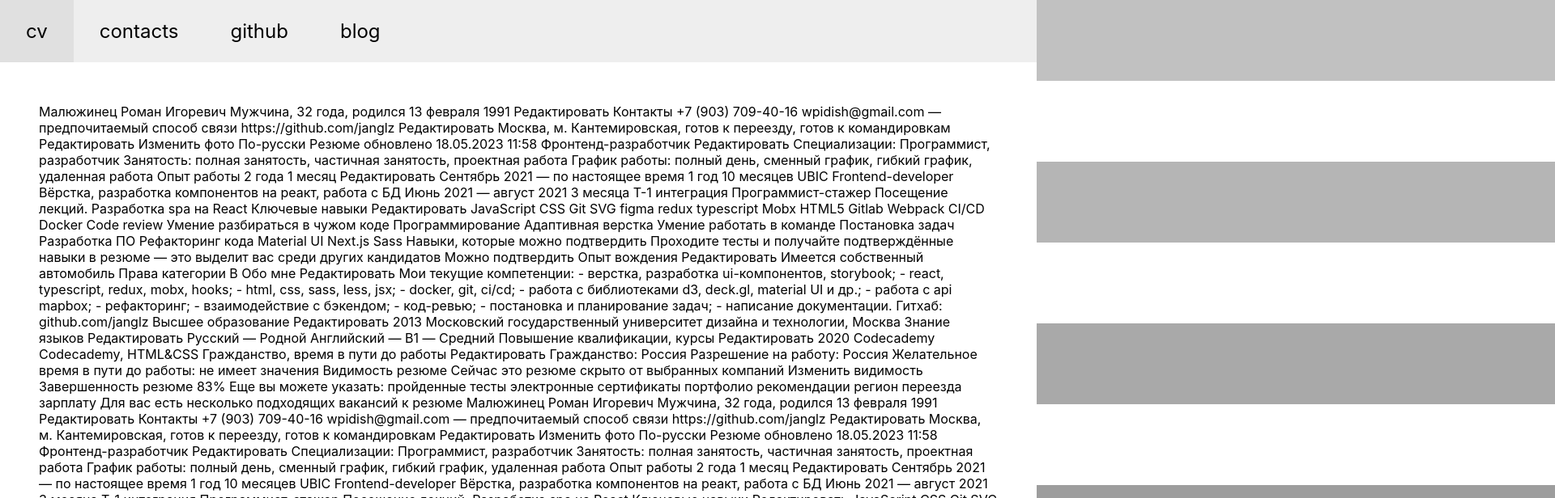
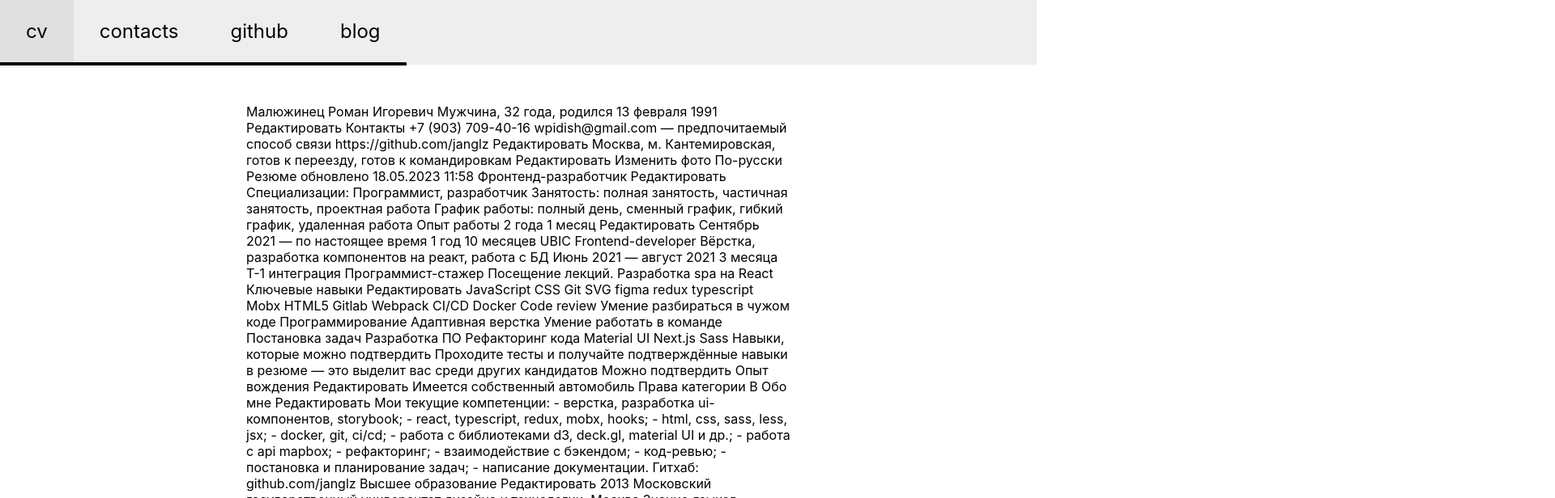
Before and after one commit to janglz/cv, a React app: page / in a window 1280 px wide. Shown: the top 616 px of the page at 81% size, 1920 px wide, since content can reach past the window. Built offline with nearby package versions, Linux system fonts and the light colour scheme.

Commit message:
parallax

```diff
--- a/package.json
+++ b/package.json
@@ -45,6 +45,7 @@
     "webpack-dev-server": "^4.13.1"
   },
   "dependencies": {
+    "lodash": "^4.17.21",
     "react": "^18.2.0",
     "react-dom": "^18.2.0"
   }
--- a/src/pages/Main/index.tsx
+++ b/src/pages/Main/index.tsx
@@ -1,11 +1,38 @@
-import { PageLoader } from 'shared/ui';
+import { List, PageLoader } from 'shared/ui';
 import { cvText } from './mock';
+import styles from './styles.module.scss';
+import { useParallax } from 'shared/hooks';
+import { useRef } from 'react';
 
 export const Main = () => {
+	const ref = useRef<HTMLDivElement>(null);
+	const { position } = useParallax({ anchor: ref });
+
 	return (
-		<main>
+		<main className={styles.main} ref={ref}>
 			<PageLoader isPageReady />
-			{cvText}
+			<section className={styles.cv}>{cvText}</section>
+			<div className={styles.contactsWrapper}>
+				<div
+					className={styles.parallax}
+					style={{ left: `${position - 150}%` }}
+				/>
+				<div
+					className={styles.parallax2}
+					style={{ left: `${position * 3 - 350}%` }}
+				/>
+				<div
+					className={styles.parallax3}
+					style={{ transform: `skewX(${120 - position / 2}deg)` }}
+				/>
+				<section ref={ref}>
+					<h2>contacts</h2>
+					<List isVertical>
+						<span key="1">telegram: @bananroman</span>
+						<span key="2">mail: wpidish@gmail.com</span>
+					</List>
+				</section>
+			</div>
 		</main>
 	);
 };
--- /dev/null
+++ b/src/pages/Main/styles.module.scss
@@ -0,0 +1,67 @@
+.main {
+  height: 100vh;
+  overflow: auto;
+}
+
+.cv {
+  min-height: 100vh;
+  padding: 3rem;
+}
+
+.contactsWrapper {
+  position: relative;
+  height: 100vh;
+  display: flex;
+  align-items: center;
+  justify-content: center;
+  background-color: var(--color-parallax-2);
+  overflow: hidden;
+
+  & >section {
+    z-index: 1;
+    padding-bottom: 10%;
+  }
+
+  &>.parallax {
+    width: 100vw;
+    background-color: var(--color-header);
+    transform: skewX(20deg);
+    display: block;
+    transition: left 0.5s linear;
+    position: absolute;
+    top: 0;
+    bottom: 0;
+    left: -100%;
+    height: 100vh;
+  }
+  &>.parallax2 {
+    width: 30vw;
+    background-color: var(--color-parallax-1);
+    transform: skewX(-50deg);
+    display: block;
+    position: absolute;
+    top: 0;
+    transition: left 0.5s linear;
+    bottom: 0;
+    left: -100%;
+    height: 100vh;
+  }
+  &>.parallax3 {
+    width: 40vw;
+    background-color: var(--color-parallax-2);
+    transform: skewX(-50deg);
+    display: block;
+    position: absolute;
+    top: 0;
+    transition: transform 0.5s linear;
+    bottom: 0;
+    left: 20%;
+    height: 100vh;
+  }
+}
+
+@media (min-width: 1200px) {
+  .main {
+    padding: 0 20%;
+  }
+}
--- a/src/shared/hooks/index.ts
+++ b/src/shared/hooks/index.ts
@@ -0,0 +1 @@
+export { useParallax } from './useParallax';
--- /dev/null
+++ b/src/shared/hooks/useParallax.ts
@@ -0,0 +1,32 @@
+import { RefObject, useEffect, useState } from 'react';
+import { debounce } from 'lodash';
+
+interface Params {
+	anchor?: RefObject<HTMLDivElement>;
+}
+
+export const useParallax = function useParallax({ anchor }: Params) {
+	// TODO intersection observer
+	const [position, setPosition] = useState(0);
+
+	const scrollHandler = debounce((event: Event) => {
+		const currentTarget = event.target as HTMLElement;
+		const containerHeight = currentTarget?.clientHeight;
+		const scrollHeight = currentTarget.scrollHeight;
+
+		const scrollTop = currentTarget.scrollTop;
+		setPosition(((scrollTop + containerHeight) / scrollHeight) * 150);
+	}, 150);
+
+	useEffect(() => {
+		if (anchor?.current) {
+			anchor.current.addEventListener('scroll', scrollHandler);
+
+			return () => anchor.current?.removeEventListener('scroll', scrollHandler);
+		}
+	}, []);
+
+	return {
+		position,
+	};
+};
--- a/src/shared/styles/normalize.scss
+++ b/src/shared/styles/normalize.scss
@@ -26,6 +26,8 @@ body {
   --color-loader: #4d4d4d;
   --color-link-hovered: #e0e0e0;
   --color-header: #eeeeee;
+  --color-parallax-1: #3a3a3ab4;
+  --color-parallax-2: #e2e2e2;
 }
 
 .darkTheme {
--- a/src/shared/ui/Layout/styles.module.scss
+++ b/src/shared/ui/Layout/styles.module.scss
@@ -3,12 +3,11 @@
   width: 100vw;
   height: 5rem;
   top: 0;
+  background-color: var(--color-header);
 }
 
 .main {
-  height: calc(100vh - 5rem);
+  height: calc(100% - 5rem);
   margin-top: 5rem;
-  overflow: scroll;
   width: 100vw;
-  padding: 3rem;
 }
--- a/src/shared/ui/Link/index.tsx
+++ b/src/shared/ui/Link/index.tsx
@@ -8,8 +8,21 @@ interface Props {
 	className?: string;
 }
 
-export const Link = ({ to, label, className }: Props) => (
-	<a className={cn(styles.href, className)} href={to}>
-		{label}
-	</a>
-);
+export const Link = ({ to, label, className }: Props) => {
+	const isActiveLink = true;
+
+	return (
+		<a
+			className={cn(
+				styles.href,
+				{
+					[styles.hrefActive]: isActiveLink,
+				},
+				className
+			)}
+			href={to}
+		>
+			{label}
+		</a>
+	);
+};
--- a/src/shared/ui/Link/styles.module.scss
+++ b/src/shared/ui/Link/styles.module.scss
@@ -3,8 +3,14 @@
   text-decoration: none;
   font-size: 1.5rem;
   color: var(--color-link);
+  border-bottom: 4px transparent;
+  transition: border .4s linear;
 
   &:hover {
     background-color: var(--color-link-hovered);
   }
+
+  &Active {
+    border-bottom: 4px solid var(--font-color);
+  }
 }
--- a/src/shared/ui/PageLoader/index.tsx
+++ b/src/shared/ui/PageLoader/index.tsx
@@ -13,8 +13,8 @@ export const PageLoader = function PageLoader({ isPageReady = true }: Props) {
 				[styles.start]: isPageReady,
 			})}
 		>
-			{divs.map(() => (
-				<div>
+			{divs.map((_, i) => (
+				<div key={`key-loader-${i}`}>
 					<div />
 				</div>
 			))}
--- a/src/shared/ui/PageLoader/styles.module.scss
+++ b/src/shared/ui/PageLoader/styles.module.scss
@@ -7,6 +7,7 @@
   right: 0;
   bottom: 0;
   pointer-events: none;
+  overflow: hidden;
 
   > div {
     width: 100vw;
--- a/src/widgets/Header/styles.module.scss
+++ b/src/widgets/Header/styles.module.scss
@@ -1,6 +1,5 @@
 .wrapper {
   margin: 0 auto;
-  background-color: var(--color-header);
 }
 
 .link {
```
